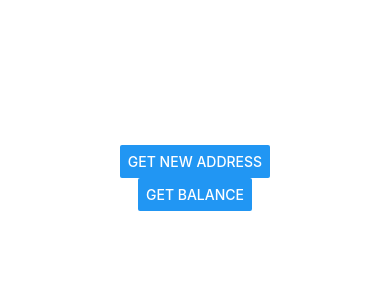
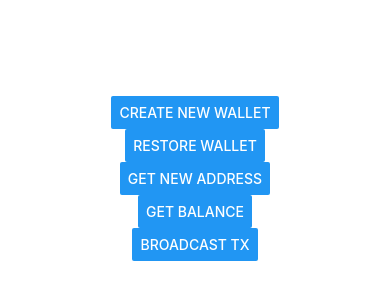
Before and after one commit to LtbLightning/bdk-rn-demo, a React Native app: screen / in a window 390 px wide. Shown: the part 244-544 px from the top of the page. Built offline with nearby package versions, Linux system fonts and the light colour scheme.

Commit message:
create and restore wallet

```diff
--- a/App.tsx
+++ b/App.tsx
@@ -13,10 +13,32 @@ const App = () => {
     const res = await RnBdk.getBalance();
     _response(res.data);
   };
+
+  const broadcastTx = async () => {
+    const res = await RnBdk.broadcastTx(
+      'tb1ql7w62elx9ucw4pj5lgw4l028hmuw80sndtntxt',
+      700,
+    );
+    _response(JSON.stringify(res.data));
+  };
+
+  const createWallet = async () => {
+    const res = await RnBdk.createWallet();
+    _response(JSON.stringify(res.data));
+  };
+
+  const restoreWallet = async () => {
+    const res = await RnBdk.restoreWallet();
+    _response(JSON.stringify(res.data));
+  };
+
   return (
     <View style={{flex: 1, justifyContent: 'center', alignItems: 'center'}}>
+      <Button title="Create new wallet" onPress={() => createWallet()} />
+      <Button title="Restore wallet" onPress={() => restoreWallet()} />
       <Button title="Get new address" onPress={() => getNewAddress()} />
       <Button title="Get balance" onPress={() => getBalance()} />
+      <Button title="Broadcast TX" onPress={() => broadcastTx()} />
       <Text selectable>{response}</Text>
     </View>
   );
```
Also changed, not shown: package.json (line endings or trailing spaces), 1 other file (tests, documents, lock files or other folders).
